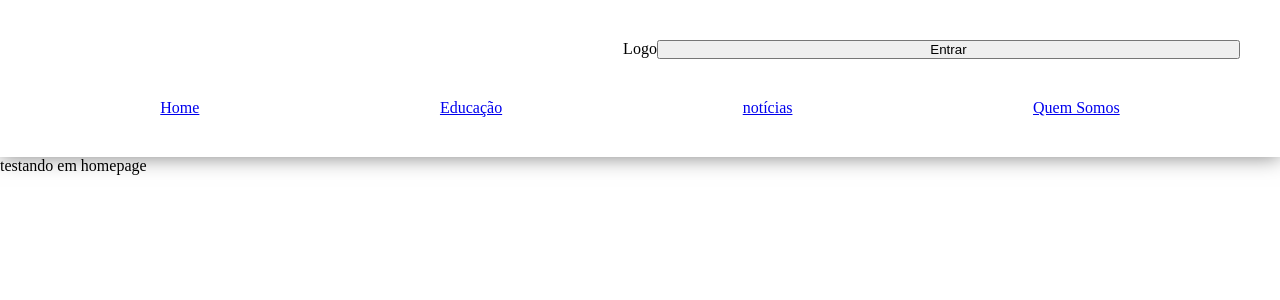
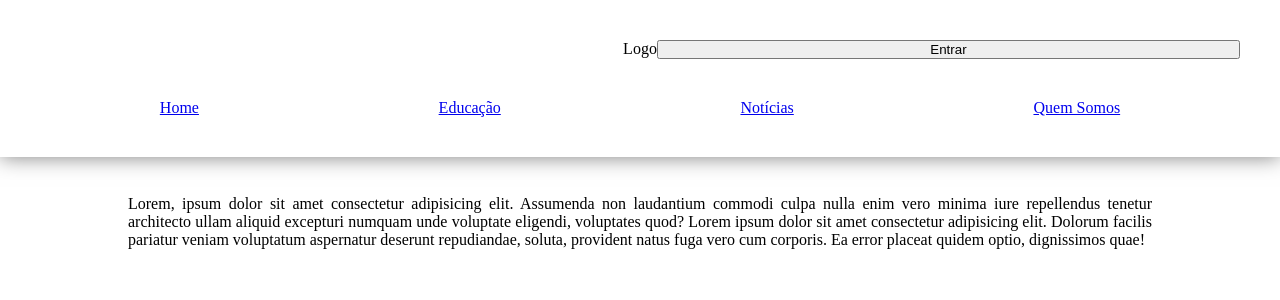
Before and after one commit to Daniel-Francisc/Estagio-Aplicado-II-Pr-teses, a React (Vite) app in the folder frontwebview/frontend/: page / in a window 1280 px wide. Shown: the top 300 px of the page. Built offline with nearby package versions, Linux system fonts and the light colour scheme.

Commit message:
23/06/26

```diff
--- a/frontwebview/frontend/src/components/navbar.jsx
+++ b/frontwebview/frontend/src/components/navbar.jsx
@@ -18,7 +18,7 @@ export const Navbar = () => {
                 {/* inferior */}
                 <Link to='/'>Home</Link>
                 <Link to='/educacao'>Educação</Link>
-                <Link to='/noticias'>notícias</Link>
+                <Link to='/noticias'>Notícias</Link>
                 <Link to='/quemsomos'>Quem Somos</Link>
             </div>
         </header>
--- a/frontwebview/frontend/src/views/public/Educacao.jsx
+++ b/frontwebview/frontend/src/views/public/Educacao.jsx
@@ -5,14 +5,20 @@ function Educacao() {
     return (
         <main>
             <Navbar />
-
+            <main style={styles.body}>
+                <text>
+                    Lorem, ipsum dolor sit amet consectetur adipisicing elit. Assumenda non laudantium commodi culpa nulla enim vero minima iure repellendus tenetur architecto ullam aliquid excepturi numquam unde voluptate eligendi, voluptates quod?
+                    Lorem ipsum dolor sit amet consectetur adipisicing elit. Dolorum facilis pariatur veniam voluptatum aspernatur deserunt repudiandae, soluta, provident natus fuga vero cum corporis. Ea error placeat quidem optio, dignissimos quae!
+                </text>
+            </main>
         </main>
     );
 }
 
 const styles = {
-    container: {
-        textAlign: 'center',
+    body: {
+        textAlign: 'justify',
+        margin: '3% 10%',
     },
 };
 
--- a/frontwebview/frontend/src/views/public/Homepage.jsx
+++ b/frontwebview/frontend/src/views/public/Homepage.jsx
@@ -5,16 +5,26 @@ function Homepage() {
     return (
         <div>
             <Navbar />
-            <main>
-                <text>testando em homepage</text>
+            <main style={styles.body}>
+                <div>
+                    {/* Carrossel */}
+                </div>
+                <text>
+                    Lorem, ipsum dolor sit amet consectetur adipisicing elit. Assumenda non laudantium commodi culpa nulla enim vero minima iure repellendus tenetur architecto ullam aliquid excepturi numquam unde voluptate eligendi, voluptates quod?
+                    Lorem ipsum dolor sit amet consectetur adipisicing elit. Dolorum facilis pariatur veniam voluptatum aspernatur deserunt repudiandae, soluta, provident natus fuga vero cum corporis. Ea error placeat quidem optio, dignissimos quae!
+                </text>
             </main>
+            <footer>
+
+            </footer>
         </div>
     );
 }
 
 const styles = {
     body: {
-        textAlign: 'center',
+        textAlign: 'justify',
+        margin: '3% 10%',
     },
 };
 
--- a/frontwebview/frontend/src/views/public/Noticias.jsx
+++ b/frontwebview/frontend/src/views/public/Noticias.jsx
@@ -5,14 +5,20 @@ function Noticias() {
     return (
         <main>
             <Navbar />
-
+            <main style={styles.body}>
+                <text>
+                    Lorem, ipsum dolor sit amet consectetur adipisicing elit. Assumenda non laudantium commodi culpa nulla enim vero minima iure repellendus tenetur architecto ullam aliquid excepturi numquam unde voluptate eligendi, voluptates quod?
+                    Lorem ipsum dolor sit amet consectetur adipisicing elit. Dolorum facilis pariatur veniam voluptatum aspernatur deserunt repudiandae, soluta, provident natus fuga vero cum corporis. Ea error placeat quidem optio, dignissimos quae!
+                </text>
+            </main>
         </main>
     );
 }
 
 const styles = {
-    container: {
-        textAlign: 'center',
+    body: {
+        textAlign: 'justify',
+        margin: '3% 10%',
     },
 };
 
--- a/frontwebview/frontend/src/views/public/QuemSomos.jsx
+++ b/frontwebview/frontend/src/views/public/QuemSomos.jsx
@@ -5,13 +5,20 @@ function QuemSomos() {
     return (
         <main>
             <Navbar />
+            <main style={styles.body}>
+                <text>
+                    Lorem, ipsum dolor sit amet consectetur adipisicing elit. Assumenda non laudantium commodi culpa nulla enim vero minima iure repellendus tenetur architecto ullam aliquid excepturi numquam unde voluptate eligendi, voluptates quod?
+                    Lorem ipsum dolor sit amet consectetur adipisicing elit. Dolorum facilis pariatur veniam voluptatum aspernatur deserunt repudiandae, soluta, provident natus fuga vero cum corporis. Ea error placeat quidem optio, dignissimos quae!
+                </text>
+            </main>
         </main>
     );
 }
 
 const styles = {
-    container: {
-        textAlign: 'center',
+    body: {
+        textAlign: 'justify',
+        margin: '3% 10%',
     },
 };
 
```
Also changed, not shown: frontwebview/frontend/.css, frontwebview/frontend/src/images/Med1.png (added), 1 other file (tests, documents, lock files or other folders).
